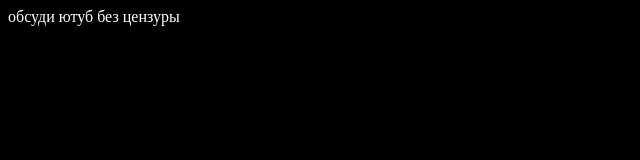
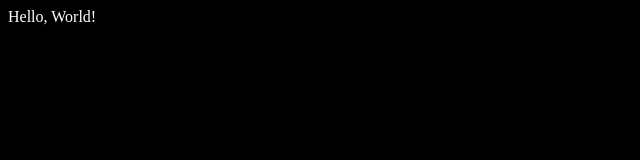
Before and after one commit to zoes6/test, a plain HTML site: page index.html in a window 1280 px wide. Shown: the whole page, without its empty margins (0-640 px from the left). Drawn offline with Linux system fonts and the light colour scheme.

Commit message:
Update index.html

```diff
--- a/index.html
+++ b/index.html
@@ -4,7 +4,7 @@
 <title>обсуди ютуб без цензуры</title>
 </head>
 <body bgcolor="#000000">
- <font color="white">обсуди ютуб без цензуры</font>
+ <font color="white">Hello, World!</font>
 <!--
  <table width="100%">
  <tr>
```
